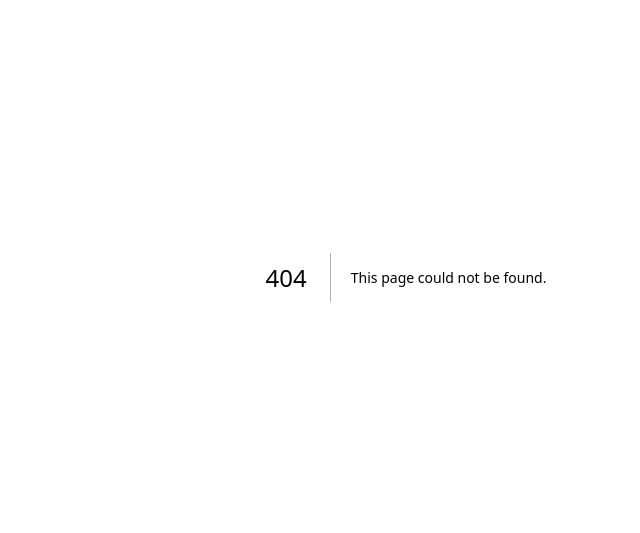
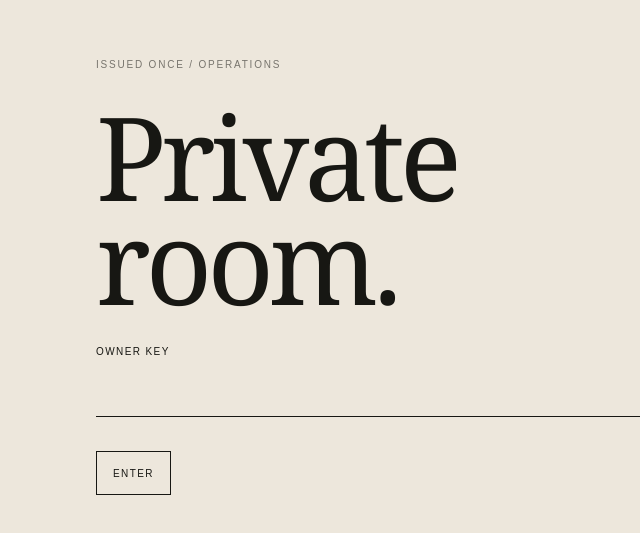
Before and after one commit to itxsam57/issued-once, a Next.js app: page /ops in a window 1280 px wide. Before the commit this address had no page. Shown: the part 123-656 px from the top of the page, without its empty margins (234-874 px from the left). Built offline with nearby package versions, Linux system fonts and the light colour scheme; no server answers.

Commit message:
feat: add private owner operations room

```diff
--- /dev/null
+++ b/src/app/ops/page.tsx
@@ -0,0 +1,10 @@
+import { OpsConsole } from '@/components/ops/OpsConsole';
+import { OpsLogin } from '@/components/ops/OpsLogin';
+import { hasOpsSession } from '@/server/ops/opsRequest';
+
+export const dynamic = 'force-dynamic';
+
+export default async function OpsPage() {
+  const authenticated = await hasOpsSession();
+  return authenticated ? <OpsConsole /> : <OpsLogin />;
+}
```
